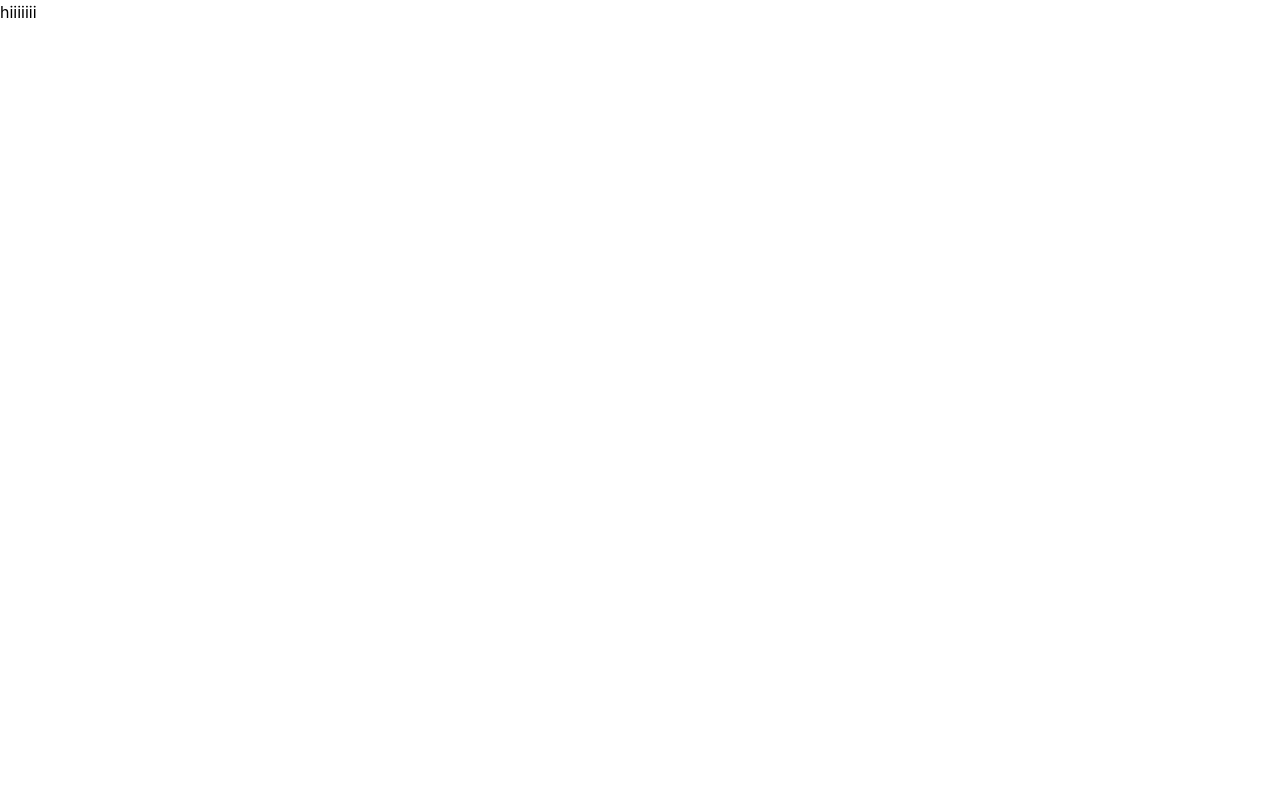
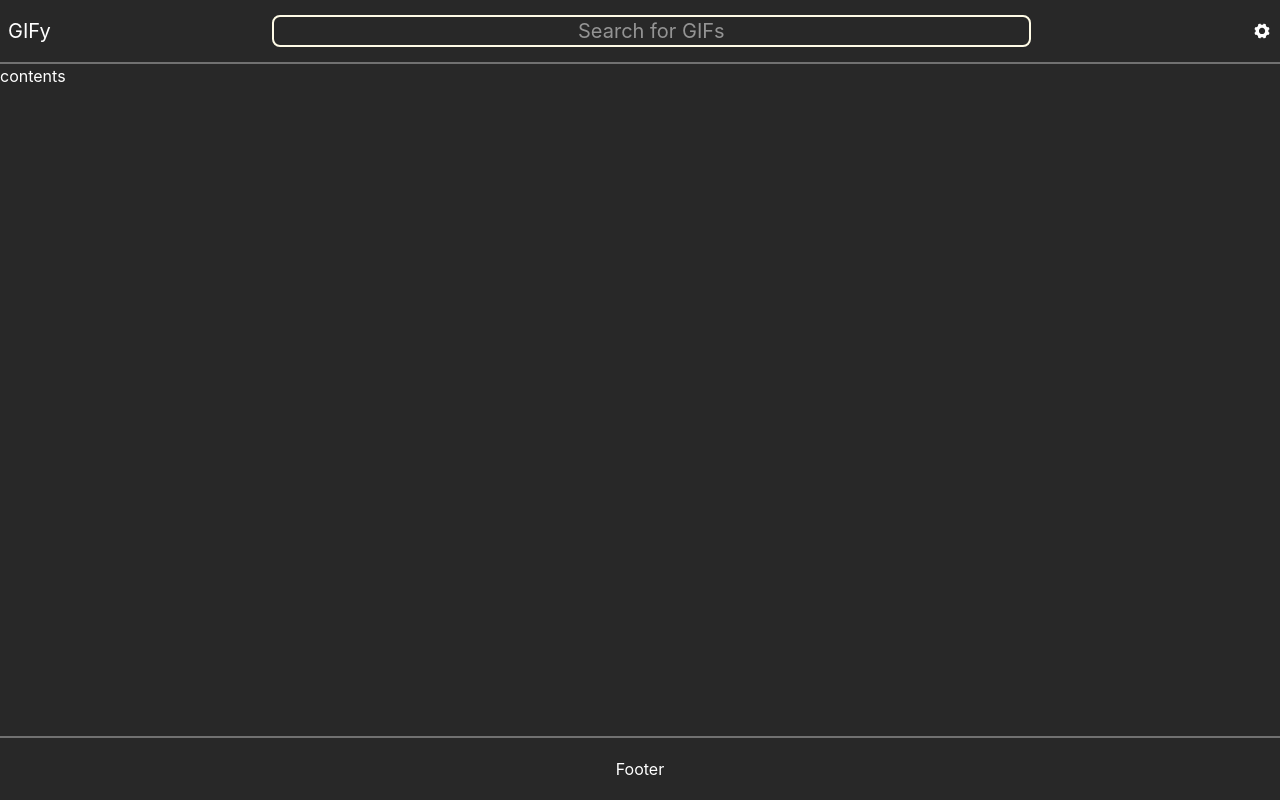
Before and after one commit to Hazorox/Gify, a React app: page / in a window 1280 px wide. Built offline with nearby package versions, Linux system fonts and the light colour scheme; the HTML template or start-up script is replaced by a standard one.

Commit message:
base frontend

```diff
--- a/src/App.tsx
+++ b/src/App.tsx
@@ -1,11 +1,17 @@
-import { useState } from "react";
-import reactLogo from "./assets/react.svg";
-import { invoke } from "@tauri-apps/api/core";
+import { IoIosSettings } from "react-icons/io";
 import "./App.css";
 
 function App() {
   return (
-    <h1>hiiiiiii</h1>
+    <div className="w-full h-full bg-[#282828] text-white">
+      <div data-tauri-drag-region className="w-full border-b-2 h-[8%]  gap-2 text-xl flex flex-none justify-between px-2 py-1 items-center border-[#717171]">
+        GIFy
+        <input type="text" placeholder="Search for GIFs" className="w-[60%] placeholder:text-center flex justify-center self-center items-center border-[#fffbe6] rounded-lg sticky border-2"  />
+        <IoIosSettings />
+      </div>
+      <div className="flex-1">contents</div>
+      <div className="bottom-0 absolute w-full justify-around flex items-center flex-none h-[8%] border-t-2 border-[#717171]">Footer</div>
+    </div>
   );
 }
 
```
